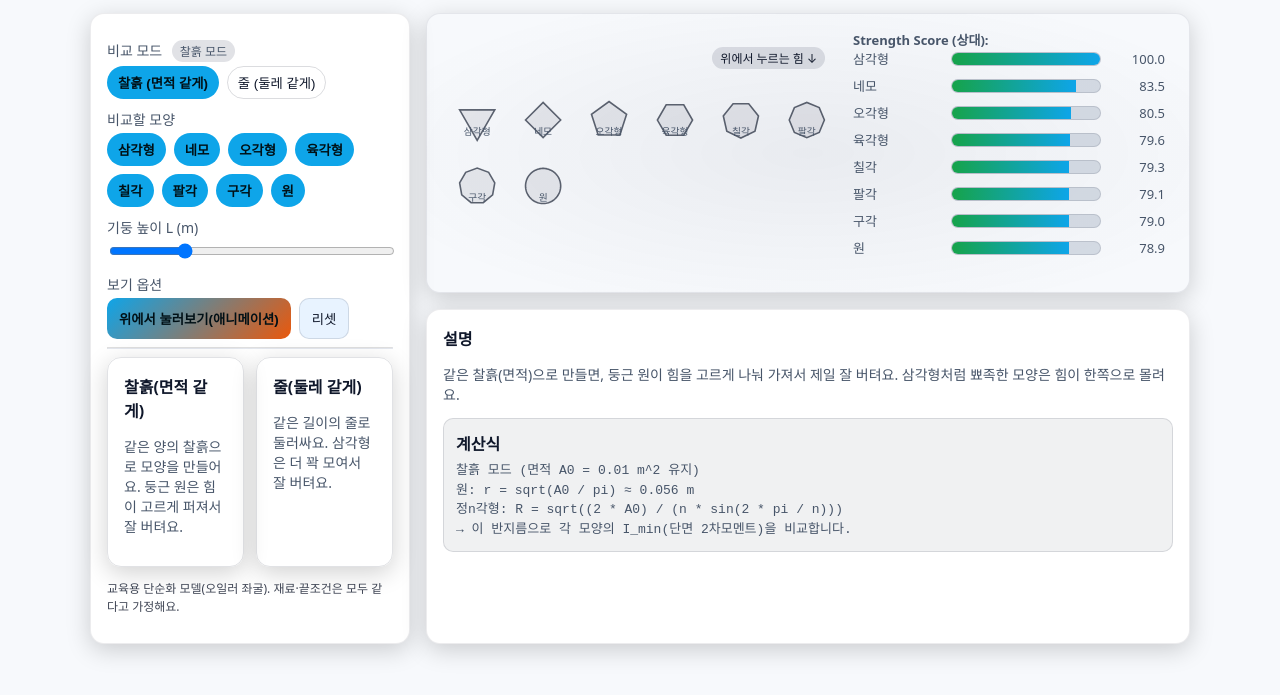
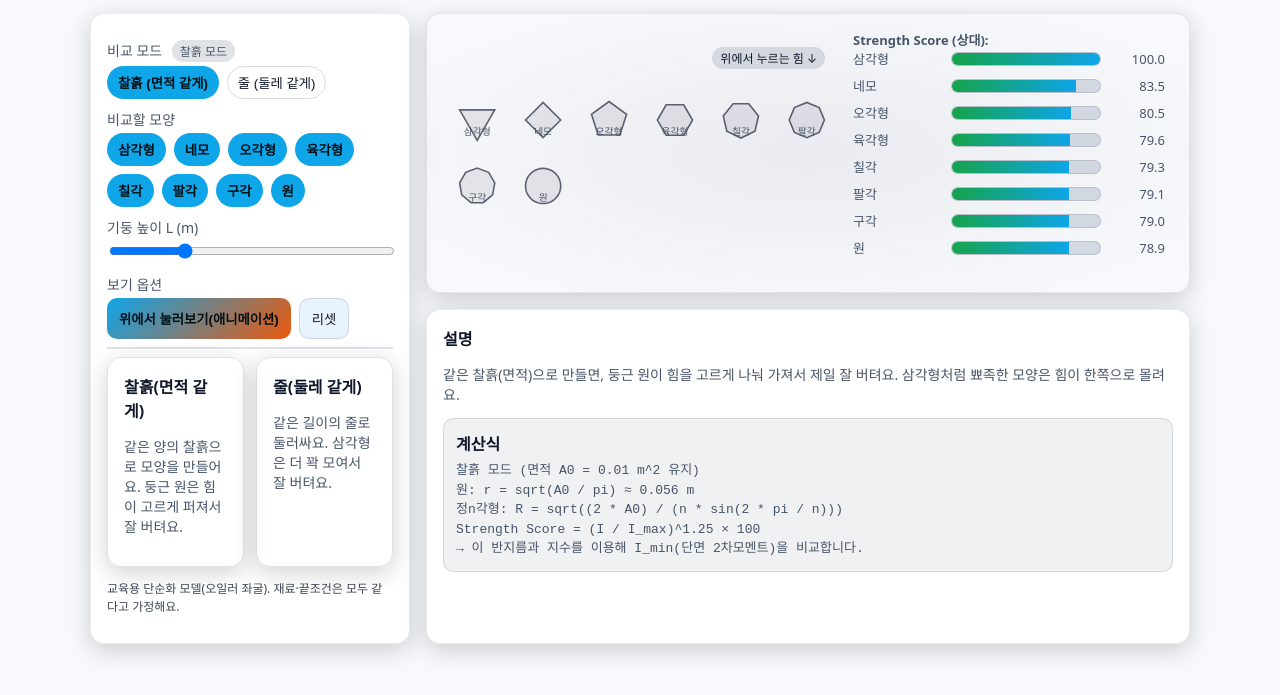
Before and after one commit to silverhyuk/pillar_king_kid, a plain HTML site: page index.html in a window 1280 px wide. Shown: the part 99-794 px from the top of the page. Drawn offline with Linux system fonts and the light colour scheme.

Commit message:
feat: 강도 점수 공식 및 설명 추가
찰흙 모드와 줄 모드에 강도 점수 계산 공식을 표시

각 모드별로 다른 지수 적용:
- 찰흙 모드: (I / I_max)^1.25 × 100
- 줄 모드: (I / I_max)^1.10 × 100

사용자가 계산 방식을 더 명확히 이해할 수 있도록 개선

```diff
--- a/index.html
+++ b/index.html
@@ -168,7 +168,8 @@
             <pre id="formulaBox">찰흙 모드 (면적 A0 = 0.01 m^2 유지)
 원: r = sqrt(A0 / pi) ≈ 0.056 m
 정n각형: R = sqrt((2 * A0) / (n * sin(2 * pi / n)))
-→ 이 반지름으로 각 모양의 I_min(단면 2차모멘트)을 비교합니다.</pre>
+Strength Score = (I / I_max)^1.25 × 100
+→ 이 반지름과 지수를 이용해 I_min(단면 2차모멘트)을 비교합니다.</pre>
           </div>
         </div>
       </section>
@@ -372,7 +373,8 @@
             `찰흙 모드 (면적 A0 = ${A0.toFixed(2)} m^2 유지)`,
             `원: r = sqrt(A0 / pi) ≈ ${rCircle} m`,
             '정n각형: R = sqrt((2 * A0) / (n * sin(2 * pi / n)))',
-            '→ 이 반지름으로 각 모양의 I_min(단면 2차모멘트)을 비교합니다.'
+            'Strength Score = (I / I_max)^1.25 × 100',
+            '→ 이 반지름과 지수를 이용해 I_min(단면 2차모멘트)을 비교합니다.'
           ].join('\n');
         } else {
           const rCircle = circleByPerimeter(P0).r.toFixed(3);
@@ -380,6 +382,7 @@
             `줄 모드 (둘레 P0 = ${P0.toFixed(1)} m 유지)`,
             `원: r = P0 / (2 * pi) ≈ ${rCircle} m`,
             '정n각형: R = P0 / (2 * n * sin(pi / n))',
+            'Strength Score = (I / I_max)^1.10 × 100',
             '→ 같은 방식으로 I_min을 계산해 순위를 만듭니다.'
           ].join('\n');
         }
```
